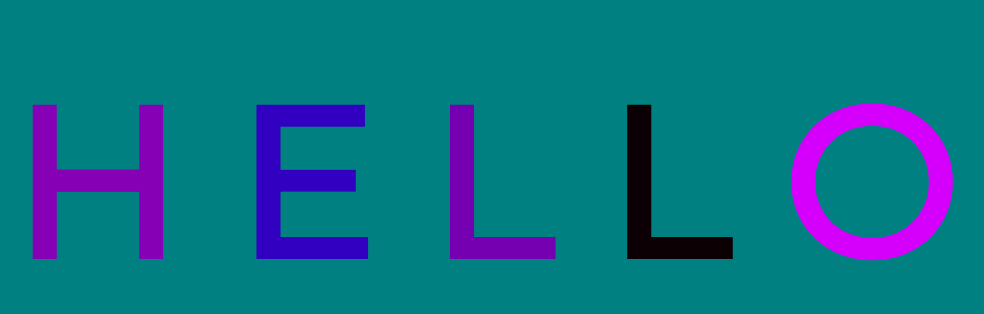
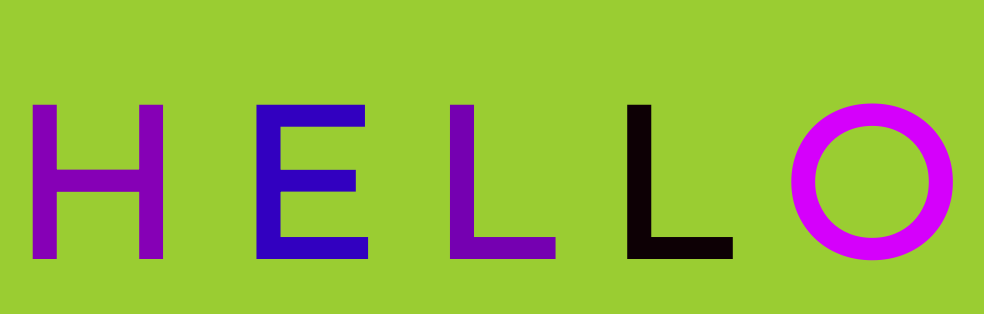
Before and after one commit to kellypauls/TextGitDemo, a plain HTML site: page index.html in a window 1280 px wide. Shown: the part 224-538 px from the top of the page, without its empty margins (158-1142 px from the left). Drawn offline with Linux system fonts and the light colour scheme.

Commit message:
change bg to yellowgreen

```diff
--- a/app.css
+++ b/app.css
@@ -3,7 +3,7 @@ body {
     justify-content: center;
     align-items: center;
     height: 100vh;
-     background-color: teal;
+     background-color: yellowgreen;
 }
 h1 {
     font-size: 13rem;
```
